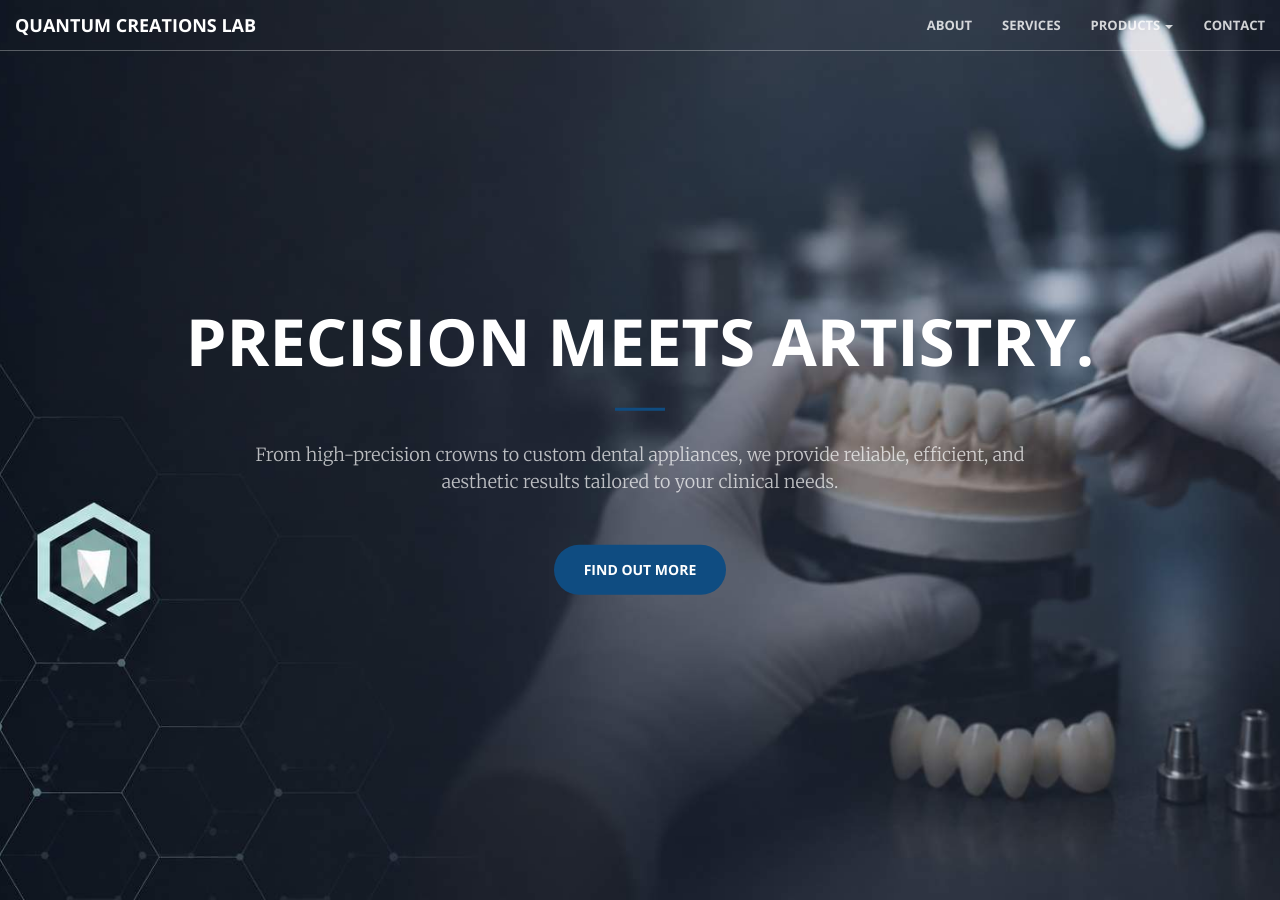
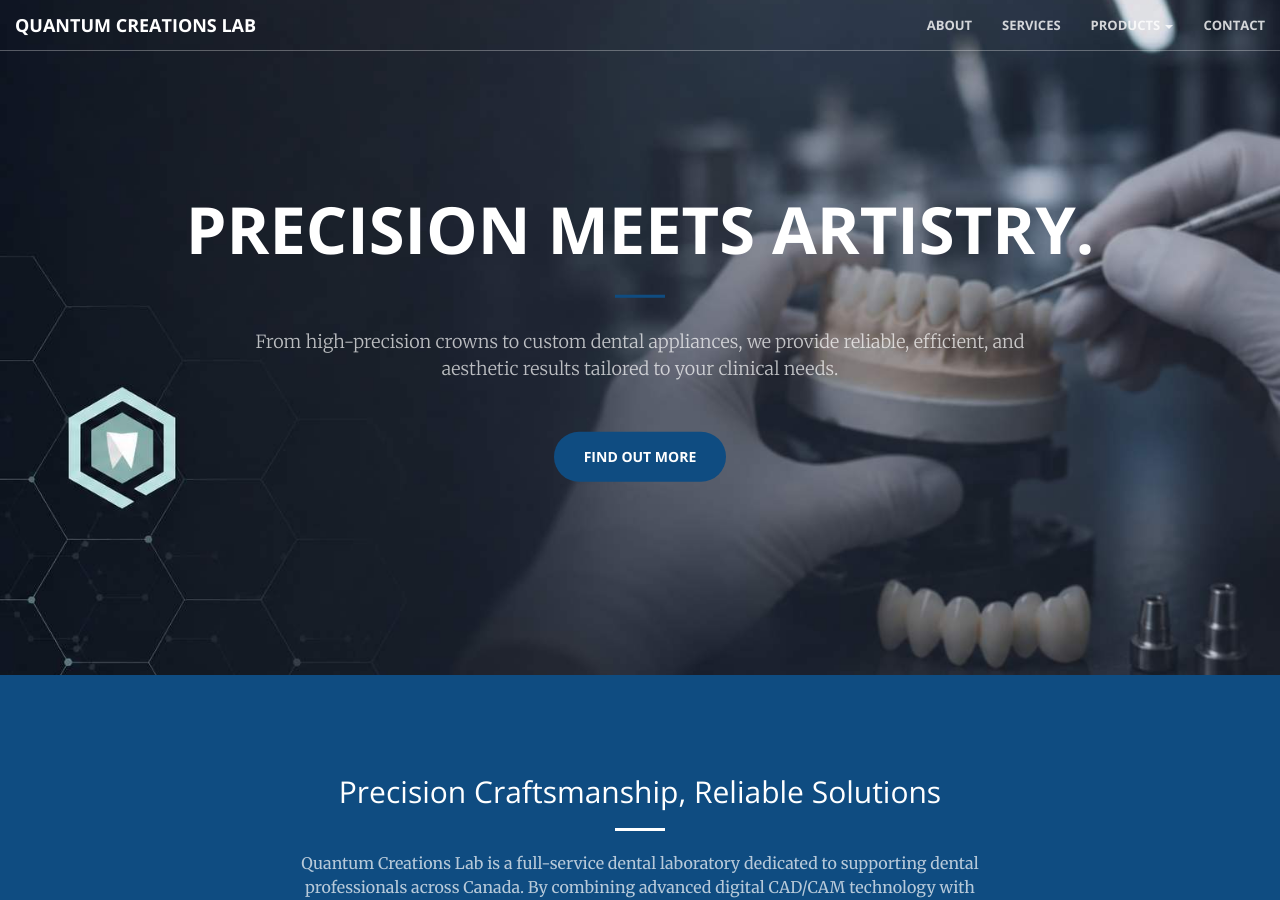
Before and after one commit to jj2hh/quantumlab, a Jekyll site: the page built from index.html, in a window 1280 px wide and 900 px high. Built offline with Jekyll 4.4.1, drawn with Linux system fonts in a browser that asks for light colours.

Commit message:
Update _base.scss

```diff
--- a/_sass/_base.scss
+++ b/_sass/_base.scss
@@ -199,7 +199,7 @@
         }
     }
     @media (min-width: 768px) {
-        min-height: 100%;
+        min-height: 75vh;
         .header-content {
             position: absolute;
             top: 50%;
```
